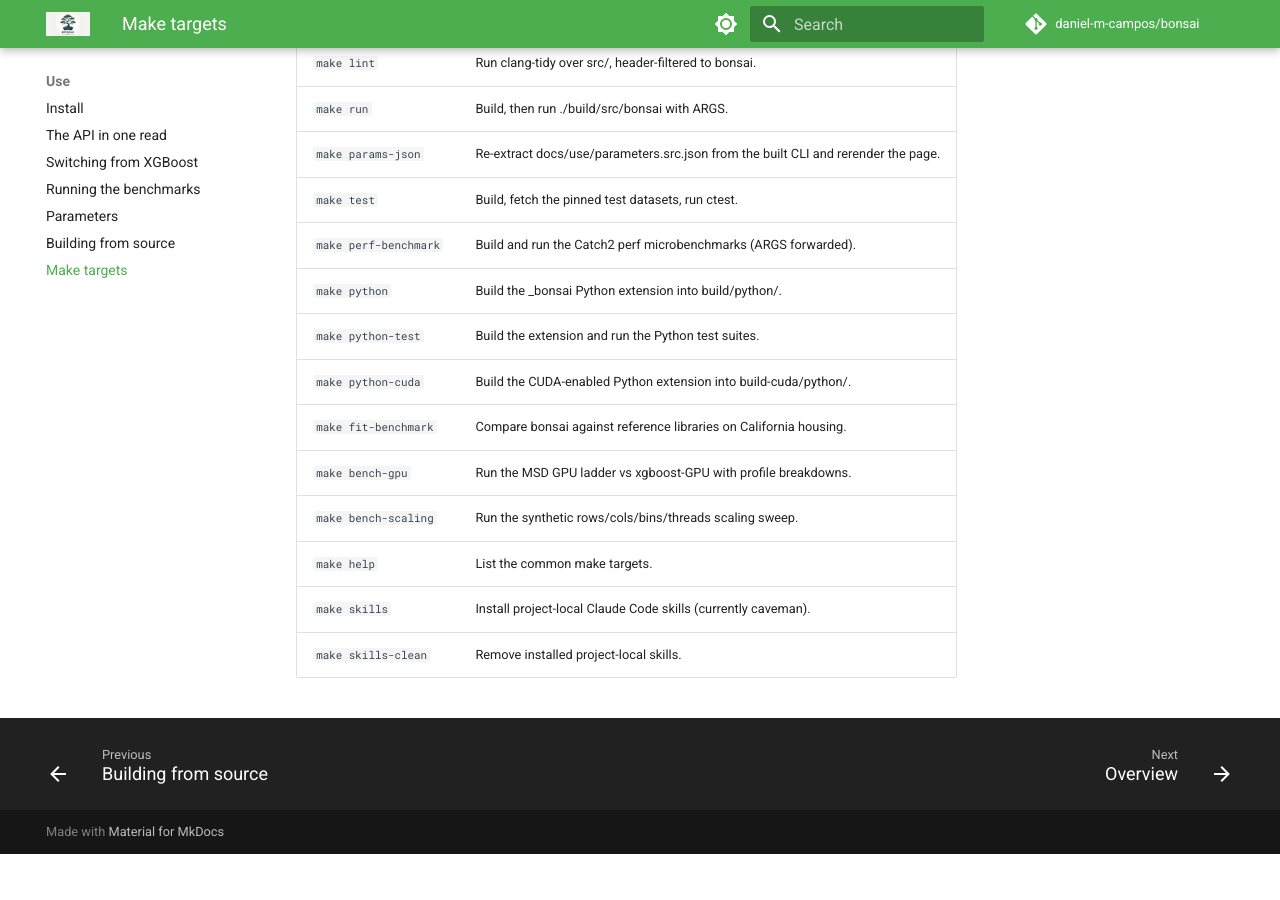
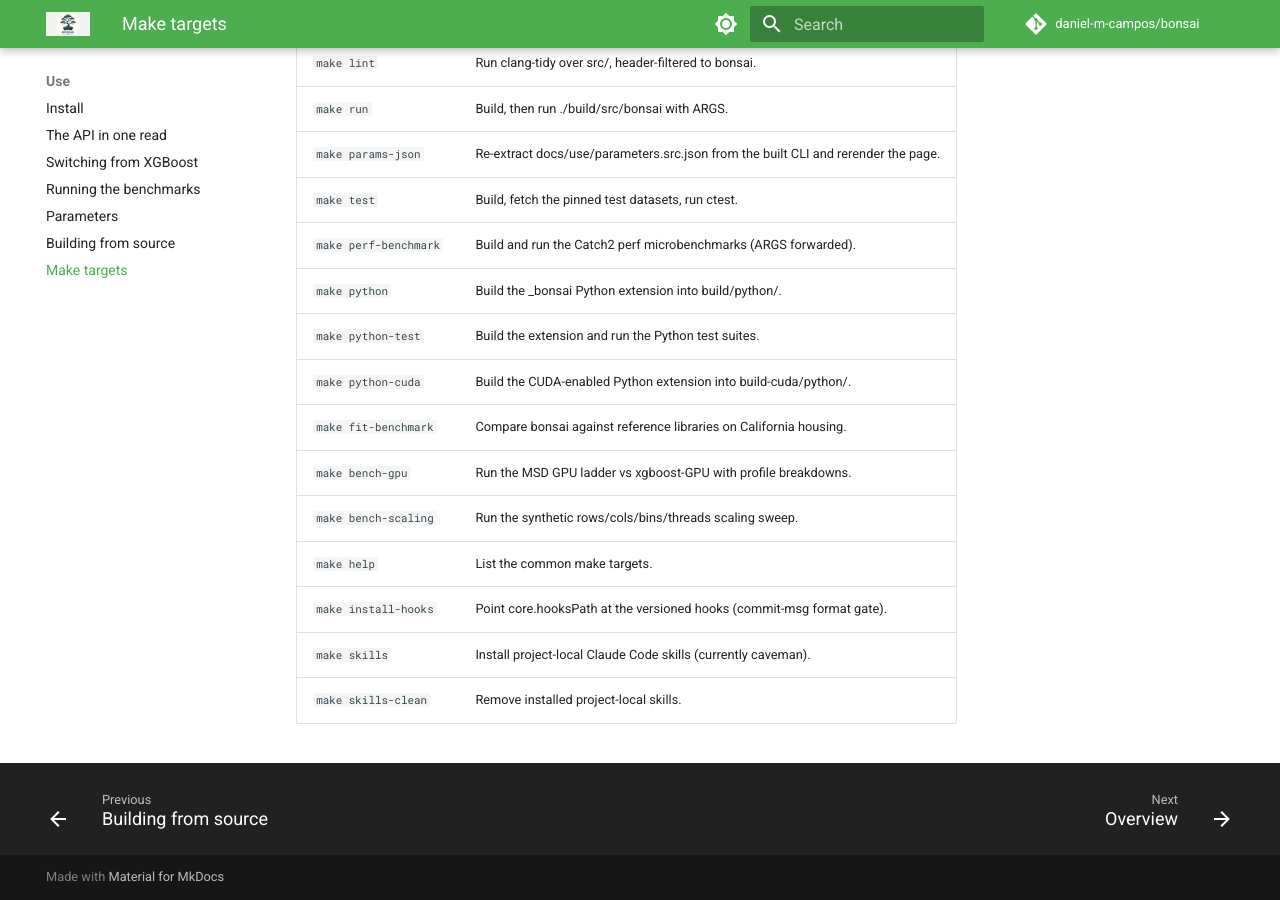
Before and after one commit to daniel-m-campos/bonsai, an MkDocs documentation site: the page built from docs/use/make-map.md, in a window 1280 px wide and 900 px high, scrolled down 871 px. Built offline with MkDocs 1.6.1 and Material for MkDocs 9.7.7, drawn with Linux system fonts in a browser that asks for light colours; comment, search, counter and statistics services are not loaded; before the commit the page ends 1725 px from its top, so only the background shows below that.

Commit message:
docs(make-map): regenerate for install-hooks

```diff
--- a/docs/use/make-map.md
+++ b/docs/use/make-map.md
@@ -30,5 +30,6 @@ Every make target you run day to day, generated from the `##` comments in the [M
 | `make bench-gpu` | Run the MSD GPU ladder vs xgboost-GPU with profile breakdowns. |
 | `make bench-scaling` | Run the synthetic rows/cols/bins/threads scaling sweep. |
 | `make help` | List the common make targets. |
+| `make install-hooks` | Point core.hooksPath at the versioned hooks (commit-msg format gate). |
 | `make skills` | Install project-local Claude Code skills (currently caveman). |
 | `make skills-clean` | Remove installed project-local skills. |
```
